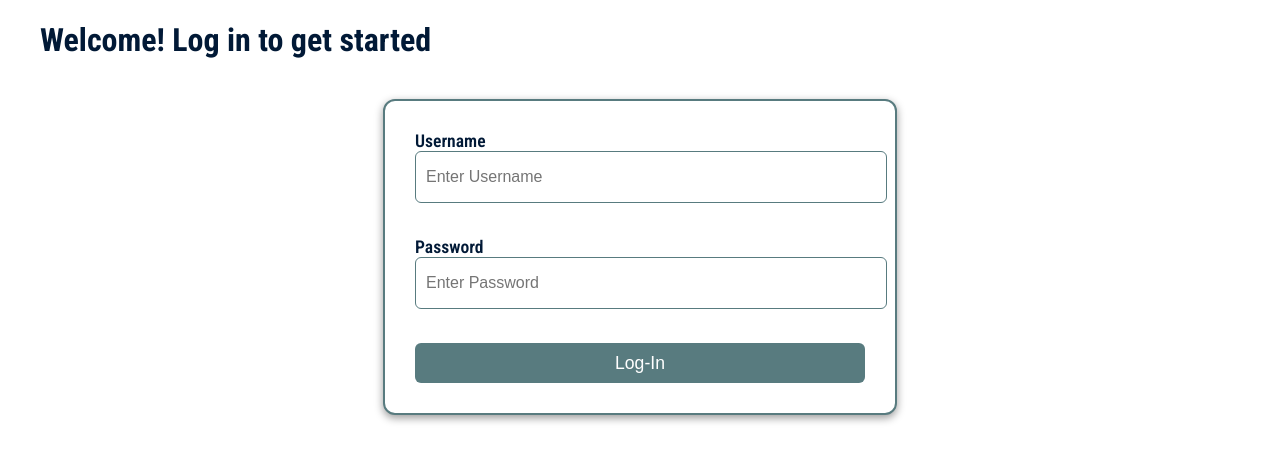
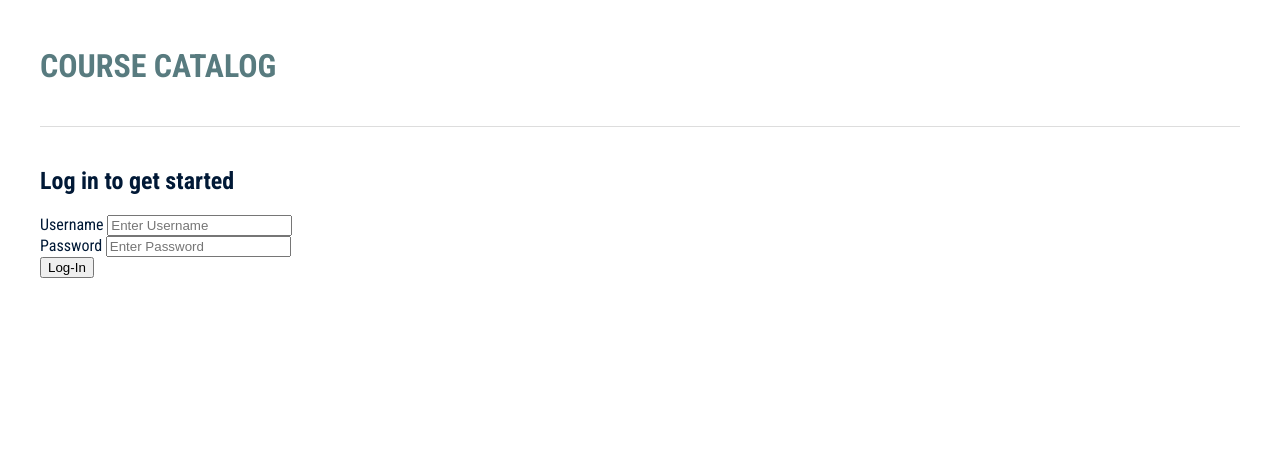
Before and after one commit to kc999/sdev255finalprojectgroup1, a plain HTML site: page frontend/views/login.html in a window 1280 px wide. Drawn offline with Linux system fonts and the light colour scheme.

Commit message:
Refactor login page structure and update stylesheet link mh

```diff
--- a/frontend/views/css/styles.css
+++ b/frontend/views/css/styles.css
@@ -124,7 +124,7 @@ nav h1 {
     background: #425b5e;
 }
 
-/* ---------------- LOGIN FORM ---------------- */
+/* ---------------- LOGIN FORM ----------------
 .formcontainer {
     display: flex;
     justify-content: center;
@@ -185,6 +185,7 @@ nav h1 {
     color: red;
     margin-bottom: 10px;
 }
+*/
 
 /* ------------ CART PAGE ------------ */
 
--- a/frontend/views/login.html
+++ b/frontend/views/login.html
@@ -1,18 +1,25 @@
 <!DOCTYPE html>
 <html>
     <head>
-        <link rel="stylesheet" href="/css/styles.css">
+        <link rel="stylesheet" href="css/styles.css">
         <meta name="description" content="Log in to your account">
         <meta charset="UTF-8">
         <title>Log In</title>
     </head>
     <body>
-        <header>
-            <h1 class="loginTextH1">Welcome! Log in to get started</h1>
-        </header>
+        <!-- Nav Bar -->
+        <nav>
+            <div class="site-title">
+                <a href="index.html">
+                    <h1>Course Catalog</h1>
+                </a>
+            </div>
+        </nav>
+
         <main>
             <div class="formcontainer">
             <form id="Log-In">
+                <h2 class="form-title">Log in to get started</h2>
 
                 <label for="username">Username</label>
                 <input type="text" id="uname" name="username" placeholder="Enter Username">
```
